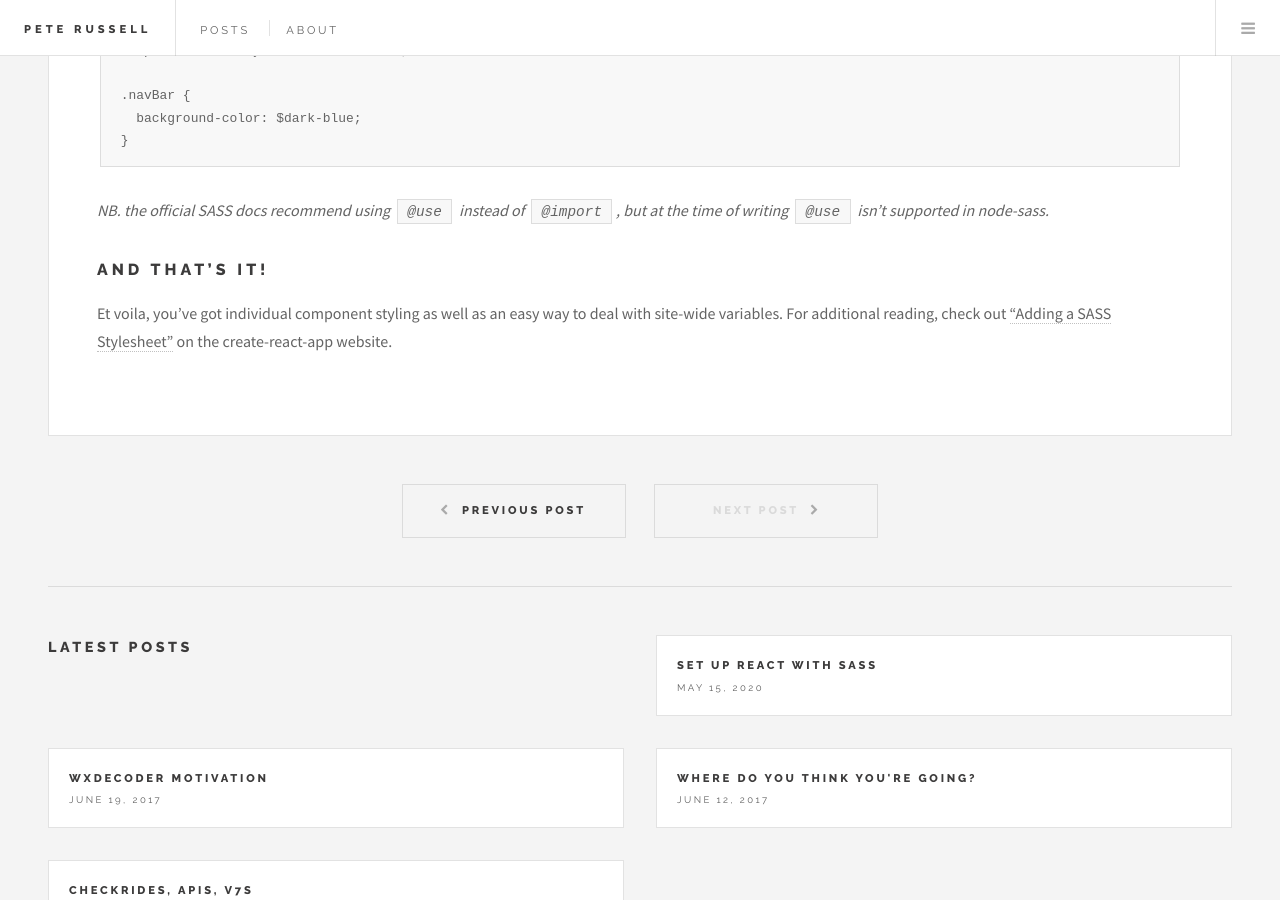
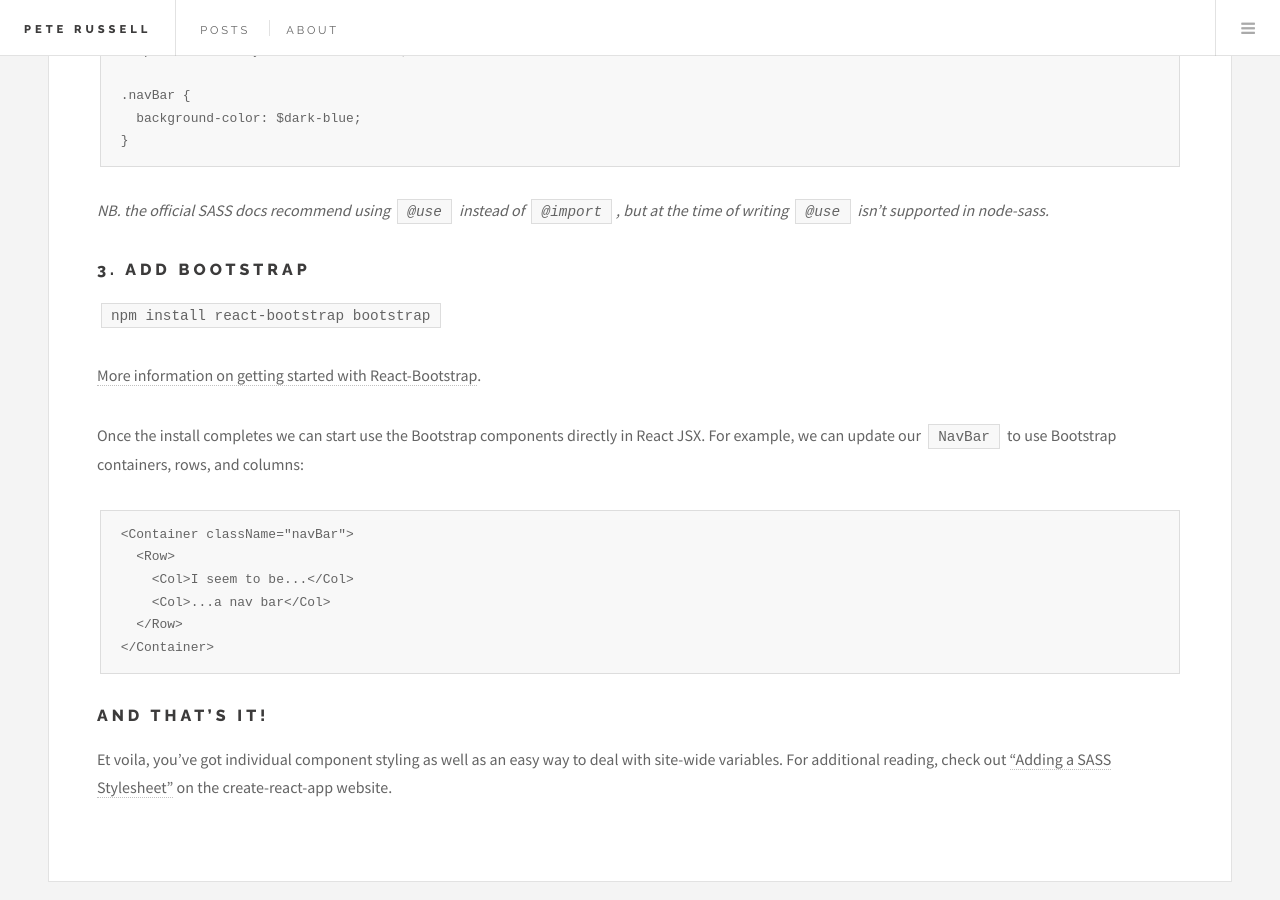
Before and after one commit to peterussell/peterussell.github.io_old, a Jekyll site: the page built from _posts/2020-05-14-react-with-sass.md, in a window 1280 px wide and 900 px high, scrolled down 2377 px. Built offline with Jekyll 4.4.1, drawn with Linux system fonts in a browser that asks for light colours.

Commit message:
Added: section on adding bootstrap.

````diff
--- a/_posts/2020-05-14-react-with-sass.md
+++ b/_posts/2020-05-14-react-with-sass.md
@@ -93,6 +93,25 @@ the value of `background-colour` with the imported variable.
 *NB. the official SASS docs recommend using `@use` instead of `@import`,
 but at the time of writing `@use` isn't supported in node-sass.*
 
+# 3. Add Bootstrap
+
+`npm install react-bootstrap bootstrap`
+
+[More information on getting started with React-Bootstrap][bootstrap].
+
+Once the install completes we can start use the Bootstrap components
+directly in React JSX. For example, we can update our `NavBar` to use
+Bootstrap containers, rows, and columns:
+
+```
+<Container className="navBar">
+  <Row>
+    <Col>I seem to be...</Col>
+    <Col>...a nav bar</Col>
+  </Row>
+</Container>
+```
+
 # And that's it!
 
 Et voila, you've got individual component styling as well as an easy
@@ -102,3 +121,4 @@ on the create-react-app website.
 
 [react-install]: https://reactjs.org/docs/create-a-new-react-app.html
 [cra-sass]: https://create-react-app.dev/docs/adding-a-sass-stylesheet/
+[bootstrap]: https://react-bootstrap.github.io/getting-started/introduction/
````
